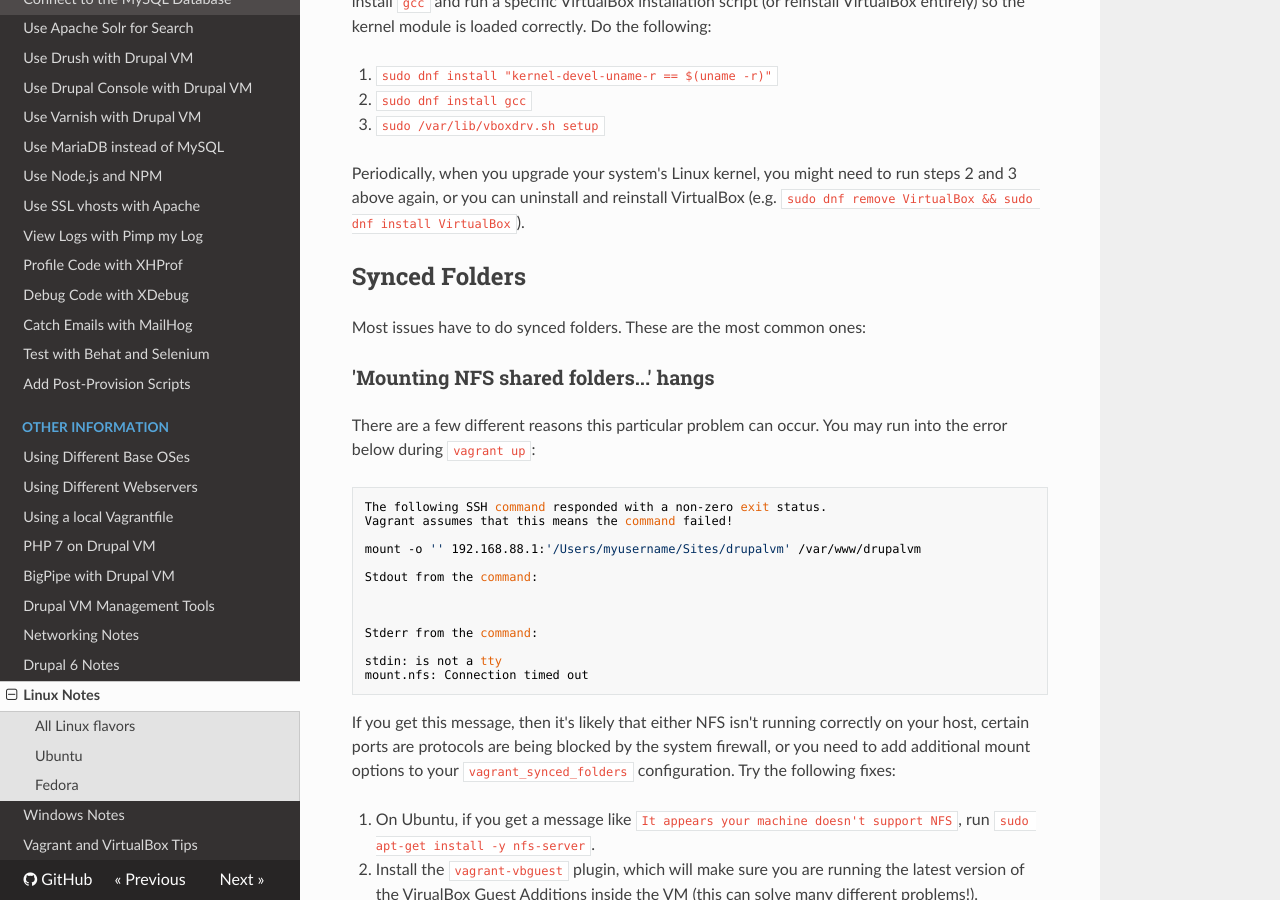
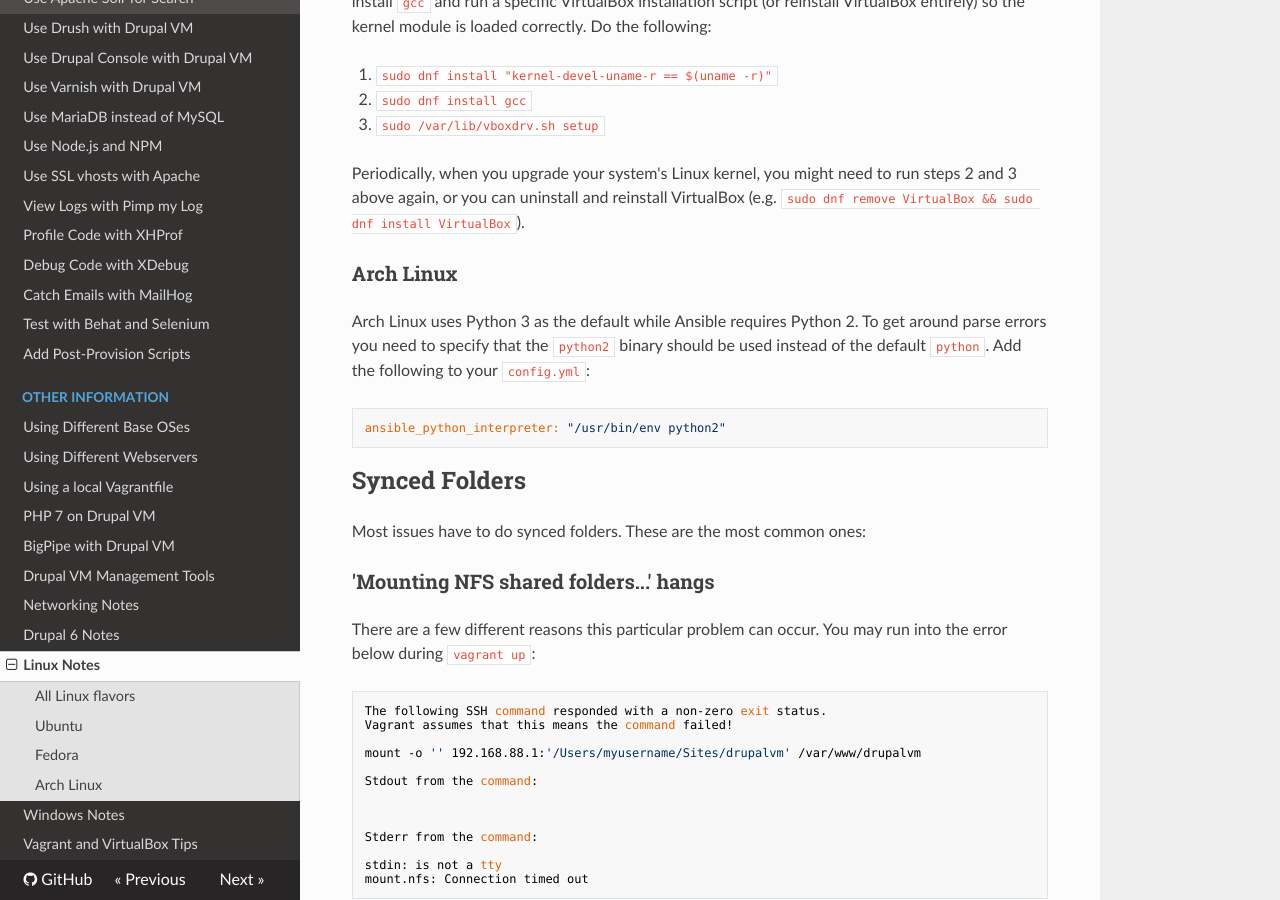
Before and after one commit to geerlingguy/drupal-vm, an MkDocs documentation site: the page built from docs/other/linux.md, in a window 1280 px wide and 900 px high, scrolled down 801 px. Built offline with MkDocs 1.6.1, drawn with Linux system fonts in a browser that asks for light colours; nearby versions of some CDN libraries; old or Windows-style settings are respelled for this version of MkDocs.

Commit message:
Fixes #530: Add docs for arch linux where python 3 is the default [ci skip]

````diff
--- a/docs/other/linux.md
+++ b/docs/other/linux.md
@@ -28,6 +28,14 @@ In this case, you need to install your system's appropriate kernel module, and y
   3. `sudo /var/lib/vboxdrv.sh setup`
 
 Periodically, when you upgrade your system's Linux kernel, you might need to run steps 2 and 3 above again, or you can uninstall and reinstall VirtualBox (e.g. `sudo dnf remove VirtualBox && sudo dnf install VirtualBox`).
+
+### Arch Linux
+
+Arch Linux uses Python 3 as the default while Ansible requires Python 2. To get around parse errors you need to specify that the `python2` binary should be used instead of the default `python`. Add the following to your `config.yml`:
+
+```
+ansible_python_interpreter: "/usr/bin/env python2"
+```
 
 ## Synced Folders
 
````
